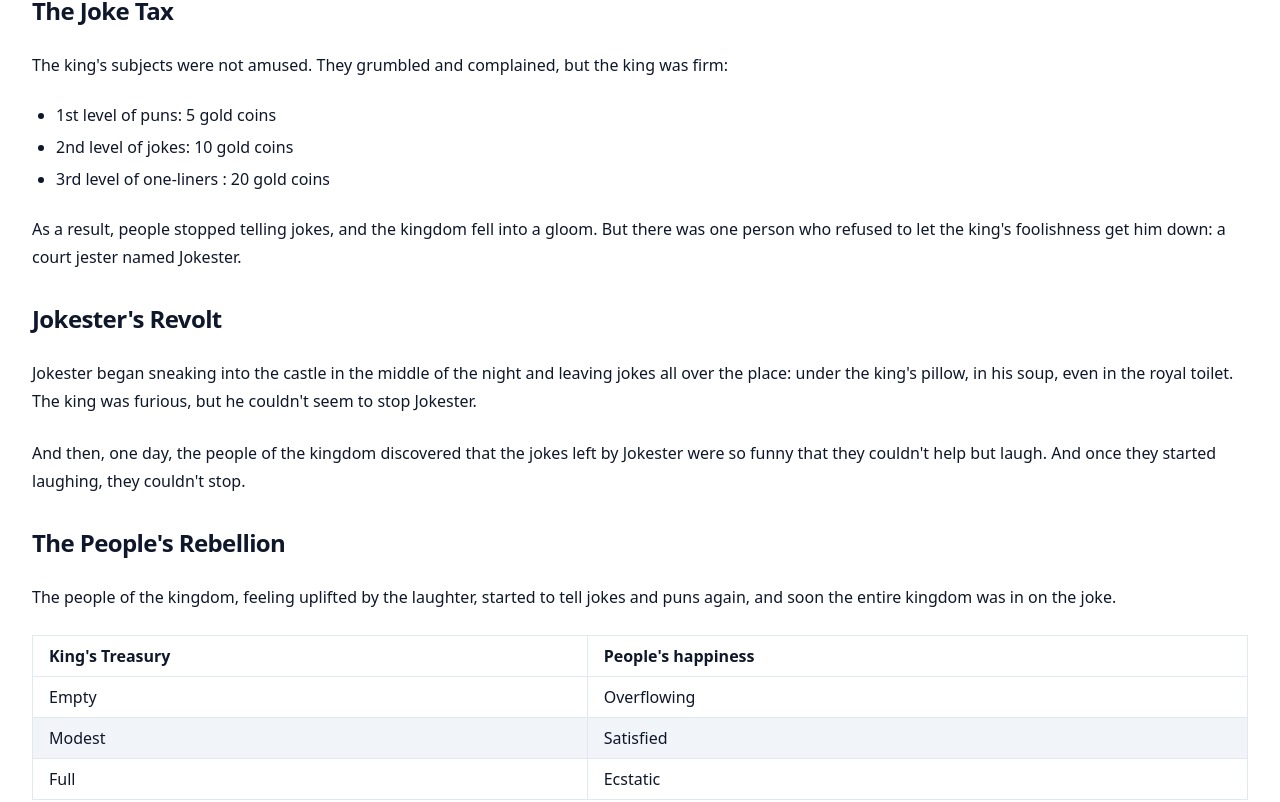
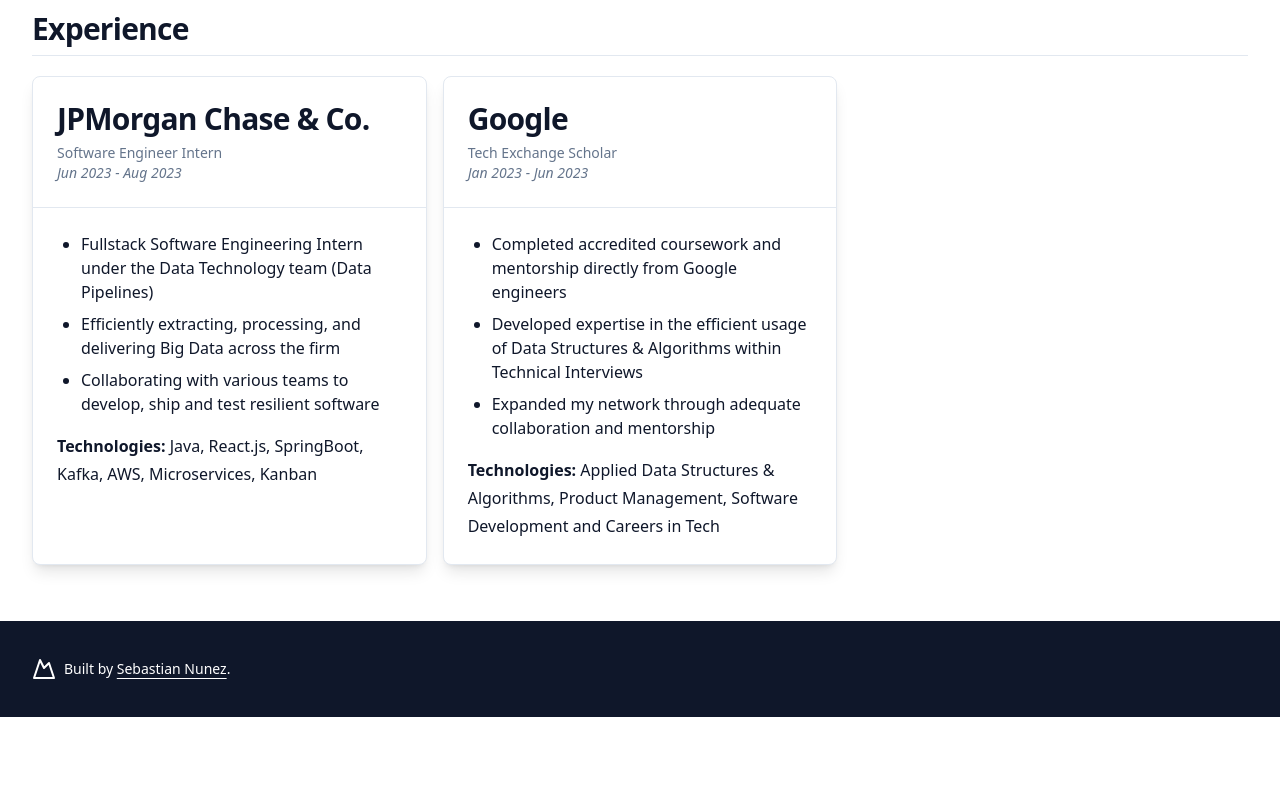
Before and after one commit to sebastian-nunez/portfolio-nextjs, a Next.js app: page / in a window 1280 px wide. Shown: the part 818-1620 px from the top of the page. After the commit the page ends 1535 px from the top, so only its background shows below. Built offline with nearby package versions, Linux system fonts and the light colour scheme.

Commit message:
created the experience card component and implemented dynamic fetching/population from JSON into JSX

```diff
--- a/app/page.tsx
+++ b/app/page.tsx
@@ -2,19 +2,22 @@
 
 import Link from "next/link"
 
-import { siteConfig } from "@/config/site"
+import { EXPERIENCE_RESULTS_LIMIT, experience, siteConfig } from "@/config/site"
 import { cn } from "@/lib/utils"
 
 import { ToastAction } from "@/components/ui/toast"
+import { H2 } from "@/components/ui/typography"
 import { useToast } from "@/components/ui/use-toast"
 import { buttonVariants } from "@/ui/button"
+import ExperienceCard from "@/components/experience-card"
 
 export default function IndexPage() {
   const { toast } = useToast()
+
   return (
     <main className="container grid items-center gap-6 pb-8 pt-8 md:py-14">
       <section className="flex max-w-[980px] flex-col items-start gap-2">
-        <div className="font-[300] leading-tight tracking-tighter text-6xl sm:text-8xl md:text-9xl lg:text-[11rem]">
+        <div className="font-[300] leading-tight text-6xl sm:text-8xl md:text-9xl lg:text-[11rem]">
           Hey, I'm
           <br /> <span className="font-extrabold">Sebastian!</span>
         </div>
@@ -54,95 +57,15 @@
         </Link>
       </section>
 
-      <section className="mt-[10rem]">
-        <h3 className="mt-8 scroll-m-20 text-2xl font-semibold tracking-tight">
-          The Joke Tax
-        </h3>
-        <p className="leading-7 [&:not(:first-child)]:mt-6">
-          The king's subjects were not amused. They grumbled and complained, but
-          the king was firm:
-        </p>
-        <ul className="my-6 ml-6 list-disc [&>li]:mt-2">
-          <li>1st level of puns: 5 gold coins</li>
-          <li>2nd level of jokes: 10 gold coins</li>
-          <li>3rd level of one-liners : 20 gold coins</li>
-        </ul>
-        <p className="leading-7 [&:not(:first-child)]:mt-6">
-          As a result, people stopped telling jokes, and the kingdom fell into a
-          gloom. But there was one person who refused to let the king's
-          foolishness get him down: a court jester named Jokester.
-        </p>
-        <h3 className="mt-8 scroll-m-20 text-2xl font-semibold tracking-tight">
-          Jokester's Revolt
-        </h3>
-        <p className="leading-7 [&:not(:first-child)]:mt-6">
-          Jokester began sneaking into the castle in the middle of the night and
-          leaving jokes all over the place: under the king's pillow, in his
-          soup, even in the royal toilet. The king was furious, but he couldn't
-          seem to stop Jokester.
-        </p>
-        <p className="leading-7 [&:not(:first-child)]:mt-6">
-          And then, one day, the people of the kingdom discovered that the jokes
-          left by Jokester were so funny that they couldn't help but laugh. And
-          once they started laughing, they couldn't stop.
-        </p>
-        <h3 className="mt-8 scroll-m-20 text-2xl font-semibold tracking-tight">
-          The People's Rebellion
-        </h3>
-        <p className="leading-7 [&:not(:first-child)]:mt-6">
-          The people of the kingdom, feeling uplifted by the laughter, started
-          to tell jokes and puns again, and soon the entire kingdom was in on
-          the joke.
-        </p>
-        <div className="my-6 w-full overflow-y-auto">
-          <table className="w-full">
-            <thead>
-              <tr className="m-0 border-t p-0 even:bg-muted">
-                <th className="border px-4 py-2 text-left font-bold [&[align=center]]:text-center [&[align=right]]:text-right">
-                  King's Treasury
-                </th>
-                <th className="border px-4 py-2 text-left font-bold [&[align=center]]:text-center [&[align=right]]:text-right">
-                  People's happiness
-                </th>
-              </tr>
-            </thead>
-            <tbody>
-              <tr className="m-0 border-t p-0 even:bg-muted">
-                <td className="border px-4 py-2 text-left [&[align=center]]:text-center [&[align=right]]:text-right">
-                  Empty
-                </td>
-                <td className="border px-4 py-2 text-left [&[align=center]]:text-center [&[align=right]]:text-right">
-                  Overflowing
-                </td>
-              </tr>
-              <tr className="m-0 border-t p-0 even:bg-muted">
-                <td className="border px-4 py-2 text-left [&[align=center]]:text-center [&[align=right]]:text-right">
-                  Modest
-                </td>
-                <td className="border px-4 py-2 text-left [&[align=center]]:text-center [&[align=right]]:text-right">
-                  Satisfied
-                </td>
-              </tr>
-              <tr className="m-0 border-t p-0 even:bg-muted">
-                <td className="border px-4 py-2 text-left [&[align=center]]:text-center [&[align=right]]:text-right">
-                  Full
-                </td>
-                <td className="border px-4 py-2 text-left [&[align=center]]:text-center [&[align=right]]:text-right">
-                  Ecstatic
-                </td>
-              </tr>
-            </tbody>
-          </table>
+      <section className="mt-[13rem]">
+        <H2 className="mb-5 md:text-3xl">Experience</H2>
+
+        <div className="grid gap-7 grid-cols-1 md:grid-cols-2 lg:md:grid-cols-3 lg:gap-4">
+          {experience &&
+            experience
+              .slice(0, EXPERIENCE_RESULTS_LIMIT)
+              .map((job) => <ExperienceCard {...job} />)}
         </div>
-        <p className="leading-7 [&:not(:first-child)]:mt-6">
-          The king, seeing how much happier his subjects were, realized the
-          error of his ways and repealed the joke tax. Jokester was declared a
-          hero, and the kingdom lived happily ever after.
-        </p>
-        <p className="leading-7 [&:not(:first-child)]:mt-6">
-          The moral of the story is: never underestimate the power of a good
-          laugh and always be careful of bad ideas.
-        </p>
       </section>
     </main>
   )
--- /dev/null
+++ b/components/experience-card.tsx
@@ -0,0 +1,61 @@
+import {
+  Card,
+  CardContent,
+  CardDescription,
+  CardFooter,
+  CardHeader,
+  CardTitle,
+} from "@/components/ui/card"
+import { Separator } from "@/components/ui/separator"
+import { P } from "@/components/ui/typography"
+
+import "@/config/site"
+
+export interface ExperienceCardProps {
+  company: string
+  role: string
+  daterange: string
+  summary: string[]
+  technologies: string
+  details?: string[]
+}
+
+const ExperienceCard: React.FC<ExperienceCardProps> = ({
+  company,
+  role,
+  daterange,
+  technologies,
+  summary,
+}) => {
+  return (
+    <Card className="shadow-lg">
+      <CardHeader>
+        <CardTitle className="text-lg md:text-3xl">{company}</CardTitle>
+
+        <CardDescription className="md:text-sm">
+          {role}
+          <br />
+          <em>{daterange}</em>
+        </CardDescription>
+      </CardHeader>
+
+      <Separator />
+
+      <CardContent className="pb-0">
+        <ol className="my-6 ml-6 list-disc [&>li]:mt-2">
+          {summary.map((point) => (
+            <li>{point}</li>
+          ))}
+        </ol>
+      </CardContent>
+
+      <CardFooter className="-mt-6">
+        <P>
+          <strong>Technologies:</strong> {technologies}
+        </P>
+      </CardFooter>
+    </Card>
+  )
+}
+
+export default ExperienceCard
--- /dev/null
+++ b/components/ui/card.tsx
@@ -0,0 +1,79 @@
+import * as React from "react"
+
+import { cn } from "@/lib/utils"
+
+const Card = React.forwardRef<
+  HTMLDivElement,
+  React.HTMLAttributes<HTMLDivElement>
+>(({ className, ...props }, ref) => (
+  <div
+    ref={ref}
+    className={cn(
+      "rounded-lg border bg-card text-card-foreground shadow-sm",
+      className
+    )}
+    {...props}
+  />
+))
+Card.displayName = "Card"
+
+const CardHeader = React.forwardRef<
+  HTMLDivElement,
+  React.HTMLAttributes<HTMLDivElement>
+>(({ className, ...props }, ref) => (
+  <div
+    ref={ref}
+    className={cn("flex flex-col space-y-1.5 p-6", className)}
+    {...props}
+  />
+))
+CardHeader.displayName = "CardHeader"
+
+const CardTitle = React.forwardRef<
+  HTMLParagraphElement,
+  React.HTMLAttributes<HTMLHeadingElement>
+>(({ className, ...props }, ref) => (
+  <h3
+    ref={ref}
+    className={cn(
+      "text-lg font-semibold leading-none tracking-tight",
+      className
+    )}
+    {...props}
+  />
+))
+CardTitle.displayName = "CardTitle"
+
+const CardDescription = React.forwardRef<
+  HTMLParagraphElement,
+  React.HTMLAttributes<HTMLParagraphElement>
+>(({ className, ...props }, ref) => (
+  <p
+    ref={ref}
+    className={cn("text-sm text-muted-foreground", className)}
+    {...props}
+  />
+))
+CardDescription.displayName = "CardDescription"
+
+const CardContent = React.forwardRef<
+  HTMLDivElement,
+  React.HTMLAttributes<HTMLDivElement>
+>(({ className, ...props }, ref) => (
+  <div ref={ref} className={cn("p-6 pt-0", className)} {...props} />
+))
+CardContent.displayName = "CardContent"
+
+const CardFooter = React.forwardRef<
+  HTMLDivElement,
+  React.HTMLAttributes<HTMLDivElement>
+>(({ className, ...props }, ref) => (
+  <div
+    ref={ref}
+    className={cn(" flex items-center p-6 pt-0", className)}
+    {...props}
+  />
+))
+CardFooter.displayName = "CardFooter"
+
+export { Card, CardHeader, CardFooter, CardTitle, CardDescription, CardContent }
--- a/config/site.ts
+++ b/config/site.ts
@@ -1,9 +1,41 @@
+import { ExperienceCardProps } from "@/components/experience-card"
+
 export type SiteConfig = typeof siteConfig
+export const EXPERIENCE_RESULTS_LIMIT = 3 // default number of experience jobs to be the rendered
+
+export const experience: ExperienceCardProps[] = [
+  {
+    company: "JPMorgan Chase & Co.",
+    role: "Software Engineer Intern",
+    daterange: "Jun 2023 - Aug 2023",
+    summary: [
+      "Fullstack Software Engineering Intern under the Data Technology team (Data Pipelines)",
+      "Efficiently extracting, processing, and delivering Big Data across the firm",
+      "Collaborating with various teams to develop, ship and test resilient software",
+    ],
+    technologies:
+      "Java, React.js, SpringBoot, Kafka, AWS, Microservices, Kanban",
+    details: [],
+  },
+  {
+    company: "Google",
+    role: "Tech Exchange Scholar",
+    daterange: "Jan 2023 - Jun 2023",
+    summary: [
+      "Completed accredited coursework and mentorship directly from Google engineers",
+      "Developed expertise in the efficient usage of Data Structures & Algorithms within Technical Interviews",
+      "Expanded my network through adequate collaboration and mentorship",
+    ],
+    technologies:
+      "Applied Data Structures & Algorithms, Product Management, Software Development and Careers in Tech",
+    details: [],
+  },
+]
 
 export const siteConfig = {
   name: "Sebastian Nunez",
   description:
-    "Sebastian Nunez - Software Engineering Intern at JPMorgan Chase & Co. Google Tech Exchange Scholar. Computer Sciene student at Florida International University (Dec 2024)",
+    "Sebastian Nunez - Software Engineering Intern at JPMorgan Chase & Co. Google Tech Exchange Scholar. Computer Science student at Florida International University (Dec 2024)",
   url: "https://www.sebastian-nunez.com/",
   profile: {
     currentRole: "Software Engineering Intern",
```
